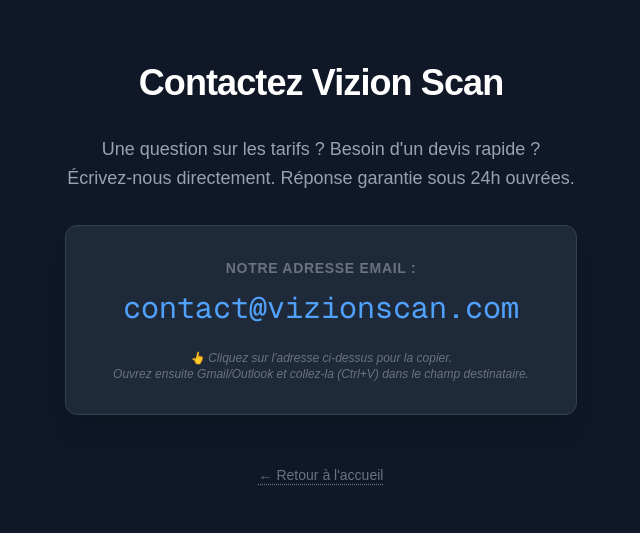
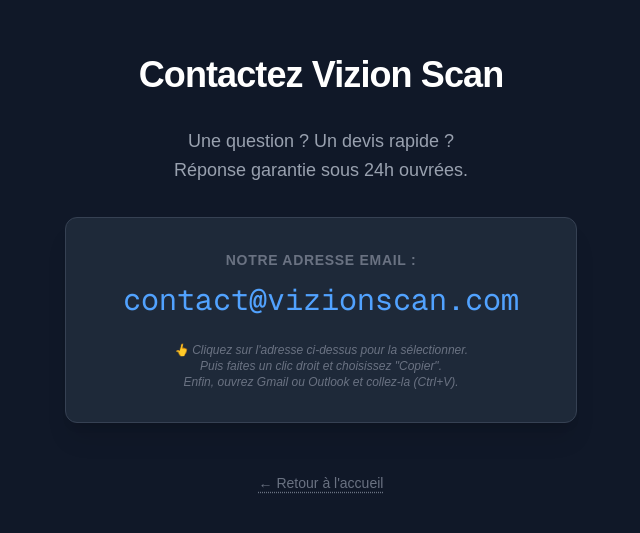
Before and after one commit to hawaniabuilder-pixel/diagflow-app, a Next.js app: page /contact in a window 1280 px wide. Shown: the part 125-658 px from the top of the page, without its empty margins (319-959 px from the left). Built offline with nearby package versions, Linux system fonts and the light colour scheme.

Commit message:
fix: resolve build errors in contact page (syntax and client component)

```diff
--- a/app/contact/page.tsx
+++ b/app/contact/page.tsx
@@ -1,3 +1,5 @@
+'use client'; // <--- TRÈS IMPORTANT : Dit à Next.js que cette page est interactive
+
 import Link from 'next/link';
 
 export default function ContactPage() {
@@ -12,34 +14,28 @@
 
         {/* Description */}
         <p className="text-gray-400 text-lg leading-relaxed">
-          Une question sur les tarifs ? Besoin d'un devis rapide ?<br/>
-          Écrivez-nous directement. Réponse garantie sous 24h ouvrées.
+          Une question ? Un devis rapide ?<br/>
+          Réponse garantie sous 24h ouvrées.
         </p>
 
-        {/* BLOC EMAIL SIMPLE ET EFFICACE (Pas de bouton magique qui bugue) */}
+        {/* BLOC EMAIL SIMPLE ET EFFICACE */}
         <div className="bg-gray-800 border border-gray-700 rounded-xl p-8 my-8 shadow-xl relative group hover:border-blue-500 transition-colors duration-300">
 
           <p className="text-sm text-gray-500 uppercase tracking-wider mb-3 font-semibold">Notre adresse email :</p>
 
-          {/* L'EMAIL EN GROS - Texte simple, pas de lien href mailto */}
-          <div className="relative inline-block">
+          {/* L'EMAIL EN GROS - Texte simple, copiable */}
           <span
             className="block text-2xl md:text-3xl font-mono text-blue-400 break-all select-all cursor-pointer hover:text-blue-300 transition-colors z-10 relative"
-              title="Cliquez pour copier automatiquement"
             onClick={() => navigator.clipboard.writeText('contact@vizionscan.com')}
           >
             contact@vizionscan.com
           </span>
 
-            {/* Petit message de confirmation invisible par défaut */}
-            <span className="absolute -bottom-6 left-1/2 transform -translate-x-1/2 text-xs text-green-400 opacity-0 group-hover:opacity-100 transition-opacity whitespace-nowrap pointer-events-none">
-              ✓ Email copié ! Collez-le dans votre messagerie.
-            </span>
-          </div>
-
+          {/* INSTRUCTIONS CORRIGÉES (Pas de symbole ">") */}
           <p className="mt-6 text-xs text-gray-500 italic">
-            👆 Cliquez sur l'adresse ci-dessus pour la copier.<br/>
-            Ouvrez ensuite Gmail/Outlook et collez-la (Ctrl+V) dans le champ destinataire.
+            👆 Cliquez sur l'adresse ci-dessus pour la sélectionner.<br/>
+            Puis faites un clic droit et choisissez "Copier".<br/>
+            Enfin, ouvrez Gmail ou Outlook et collez-la (Ctrl+V).
           </p>
         </div>
 
```
Lines whose indentation alone changed are shown as unchanged.
